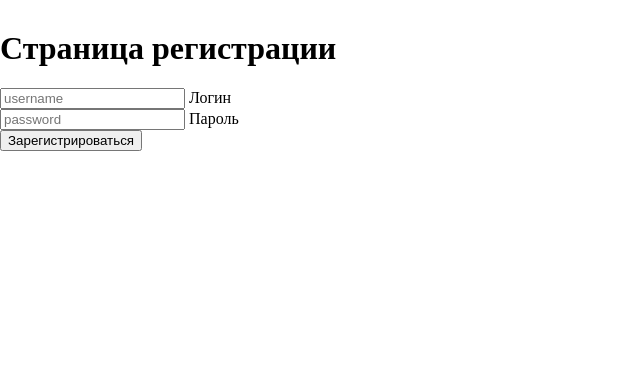
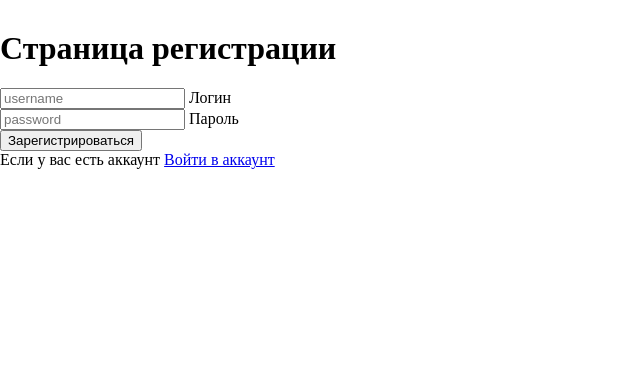
Before and after one commit to tooliebby/wevbrgz_3kurs, a Flask app: page /register in a window 1280 px wide. Shown: the part 58-426 px from the top of the page, without its empty margins (0-640 px from the left). Run offline with Flask 3, Linux system fonts and the light colour scheme.

Commit message:
Добавлено к регистрации и логину

```diff
--- a/templates/login.html
+++ b/templates/login.html
@@ -11,6 +11,7 @@
         <input type="text" name="password" placeholder="password">
 
         <div><button type="submit">Войти</button></div>
+        <div class="caption">Если у вас не аккаунта <span><a href="/register">Зарегистрироваться</a></span></div>
         <div class="errors"><span>{{errors}}</span></div>
     </form>
 {% endblock %}
--- a/templates/register.html
+++ b/templates/register.html
@@ -17,7 +17,7 @@
     <label for="password">Пароль</label>
     </div>
     <button type="submit">Зарегистрироваться</button>
-
+    <div class="caption">Если у вас есть аккаунт <span><a href="/login">Войти в аккаунт</a></span></div>
     <div class="errors"><span>{{ errors }}</span></div>
 </form>
 
```
